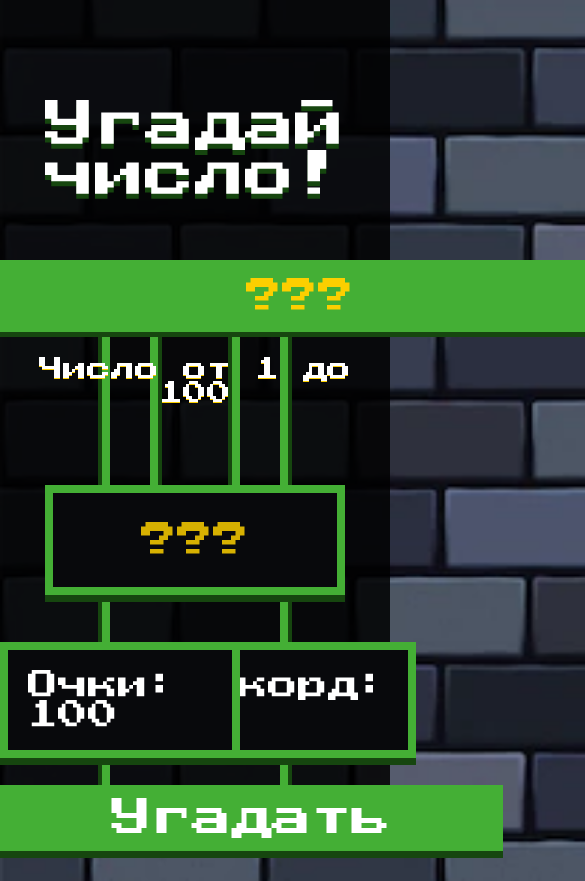
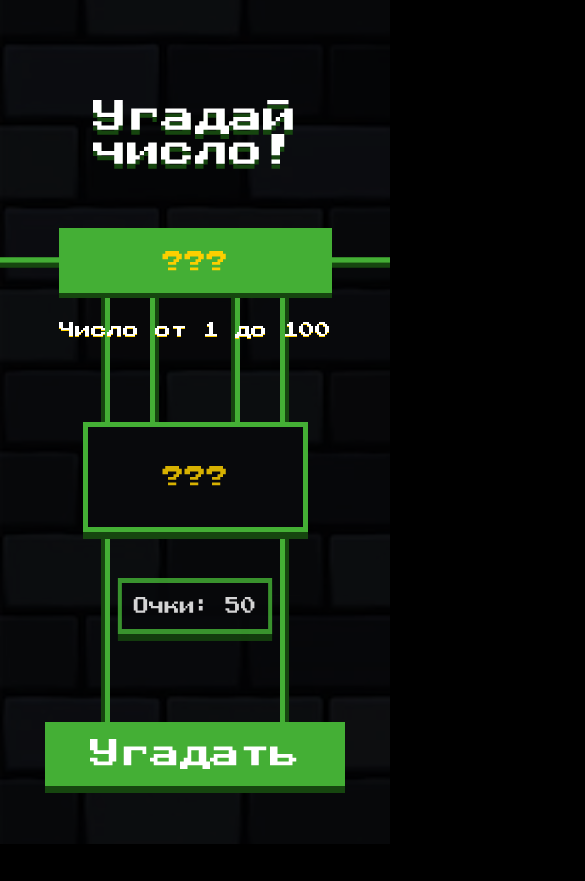
Before and after one commit to RaymONT-Up/guess-the-number, a plain HTML site: page index.html in a window 390 px wide. Both pictures are taken after a click on the button "Начать". Shown: the whole page, 585 px wide, since content can reach past the window. After the commit the page ends 844 px from the top, so only its background shows below. Drawn offline with Linux system fonts and the light colour scheme.

Commit message:
final 1.0

```diff
--- a/css/style.css
+++ b/css/style.css
@@ -15,7 +15,7 @@ body {
 
   color: var(--font-color);
   background-color: #000;
-  background-image: url(../bg.webp);
+  background-image: url(../img/bg.webp);
   background-size: cover;
 }
 body::after {
@@ -102,7 +102,7 @@ body::after {
   max-width: fit-content;
   min-width: 600px;
   box-sizing: border-box;
-  height: 72px;
+  /* height: 72px; */
   padding: 13px 36px;
   margin: 0 auto 25px auto;
 
@@ -142,11 +142,14 @@ body::after {
 .unknown-number-enter:focus-visible {
   outline: none;
 }
+.unknown-number-enter--1 {
+  border: none;
+}
 .unknown-number-enter--2 {
   width: 108px;
 }
 .unknown-number-notice {
-  font-size: 24px;
+  font-size: 20px;
   line-height: 24px;
 
   color: var(--font-color);
@@ -297,31 +300,28 @@ body::after {
   right: 280px;
   bottom: 40px;
 }
-.score {
+
+.now-score {
   position: absolute;
+  right: 0;
+  left: 0;
   top: 43%;
   z-index: 2;
-
+  width: fit-content;
+  margin: 0 auto;
   padding: 20px;
   border: 8px solid var(--green);
 
-  font-size: 30px;
+  font-size: 26px;
   font-weight: 500;
 
   background-color: #08090c;
   box-shadow: 0px 7px 0px var(--green-dark);
 
-  animation-name: scoreAnimate;
   animation-delay: 2s;
   animation-duration: 1.5s;
   animation-fill-mode: forwards;
   opacity: 0;
-}
-.now-score {
-  right: 150px;
-}
-.best-score {
-  left: 150px;
 }
 
 .animate-line--1 {
@@ -436,3 +436,59 @@ body::after {
     transform: scale(1, 1);
   }
 }
+
+@media (max-width: 725px) {
+  .title {
+    font-size: 40px;
+    line-height: 100%;
+  }
+  .unknown-number {
+    min-width: 70%;
+    font-size: 30px;
+  }
+  .unknown-number-notice {
+    font-size: 18px;
+  }
+}
+@media (max-width: 590px) {
+  .unknown-number {
+    font-size: 22px;
+  }
+  .unknown-number-notice {
+    font-size: 16px;
+  }
+  .btn-line--3,
+  .btn-line--4 {
+    display: none;
+  }
+  .cheack-line--1,
+  .cheack-line--2,
+  .unknown-number-line {
+    height: 5px;
+  }
+  .cheack-line--3,
+  .cheack-line--4,
+  .btn-line--1,
+  .btn-line--2 {
+    width: 5px;
+  }
+
+  .title {
+    font-size: 34px;
+  }
+  .cheack-input {
+    width: 225px;
+    font-size: 22px;
+    border-width: 5px;
+  }
+  .now-score {
+    padding: 14px;
+    font-size: 18px;
+    border-width: 5px;
+  }
+  .btn-start {
+    width: 300px;
+    font-size: 30px;
+    padding: 12px;
+  }
+}
--- a/index.html
+++ b/index.html
@@ -11,7 +11,7 @@
       rel="stylesheet"
     />
     <link rel="stylesheet" href="css/style.css" />
-    <link rel="shortcut icon" href="favicon.svg" type="image/x-icon" />
+    <link rel="shortcut icon" href="img/favicon.svg" type="image/x-icon" />
     <script defer src="js/script.js"></script>
     <title>Угадай Число!</title>
   </head>
@@ -25,18 +25,18 @@
           От
           <input
             class="unknown-number-enter unknown-number-enter--1"
+            disabled
             min="1"
             max="1000"
             value="1"
             type="number"
-            onkeydown="this.style.width = ((this.value.length + 1) *  36) + 'px';"
           />
           до
           <input
             class="unknown-number-enter unknown-number-enter--2"
             value="100"
             type="number"
-            min="2"
+            min="10"
             max="1000"
             onkeydown="this.style.width = ((this.value.length + 1) *  36) + 'px';"
           />
@@ -44,17 +44,26 @@
         <div class="unknown-number-line line unknown-number-line--2"></div>
       </div>
 
-      <div class="unknown-number-notice">Введите числа от 1 до 1000</div>
+      <div class="unknown-number-notice">Введите число от 10 до 1000</div>
     </div>
     <div class="bottom">
       <form class="cheack-wrapper">
         <span class="cheack-line line cheack-line--1"></span>
         <span class="cheack-line line cheack-line--2"></span>
-        <input class="cheack-input" type="number" placeholder="???" />
+        <input
+          class="cheack-input"
+          type="number"
+          disabled
+          placeholder="???"
+          min="1"
+        />
         <span class="cheack-line line cheack-line--3"></span>
         <span class="cheack-line line cheack-line--4"></span>
-        <span class="best-score score">Рекорд: 0</span>
-        <span class="now-score score">Очки: 100</span>
+
+        <span class="now-score">
+          Очки:
+          <span class="score">0</span>
+        </span>
       </form>
       <div class="btn-wrapper">
         <span class="btn-line line btn-line--1"></span>
--- a/js/script.js
+++ b/js/script.js
@@ -1,7 +1,6 @@
 "use strict";
 
 // Анимация печати текста
-
 let typeWriterIndex = 0;
 let typeWriterText = "гадай число!";
 let typeWriterPlace = document.querySelector(".title");
@@ -14,66 +13,127 @@ function typeWriter() {
 }
 typeWriter();
 
-//
+// Основные переменные
 const fromNum = document.querySelector(".unknown-number-enter--1"),
   toNum = document.querySelector(".unknown-number-enter--2"),
   btnStart = document.querySelector(".btn-start"),
   cheackForm = document.querySelector(".cheack-wrapper"),
   cheackNum = document.querySelector(".cheack-input"),
   unknownNumber = document.querySelector(".unknown-number"),
-  noticeNum = document.querySelector(".unknown-number-notice");
+  noticeNum = document.querySelector(".unknown-number-notice"),
+  nowScore = document.querySelector(".score");
 
-let cheackBtn;
+let numberRound = 0;
 let randomNumber;
-let guessedRight;
 
+// Генерирует случайное число в диапозоне от до
 function generateRandomNum(min, max) {
   randomNumber = Math.floor(Math.random() * (max - min + 1)) + min;
 }
 
-function startGame() {
-  // Если нету ошибок
-  if (
-    Number(fromNum.value) > 0 &&
-    Number(toNum.value) < 1001 &&
-    Number(toNum.value) > 0 &&
-    Number(fromNum.value) < 1001
-  ) {
+// Если человек угадал число, то генерируется новое число и меняются значения, очки НЕ обнуляются
+function newGame() {
+  cheackNum.value = "";
+  cheackNum.disabled = false;
   btnStart.textContent = "Угадать";
   generateRandomNum(Number(fromNum.value), Number(toNum.value));
   unknownNumber.innerHTML = `<span class="unknown-number-random">???</span>`;
   noticeNum.textContent = `Число от ${fromNum.value} до ${toNum.value}`;
+  console.log(randomNumber);
+  ++numberRound;
+}
 
-    document.querySelector(".cheack-line--1").classList.add("animate-line--1");
-    document.querySelector(".cheack-line--2").classList.add("animate-line--1");
-    document.querySelector(".cheack-line--3").classList.add("animate-line--2");
-    document.querySelector(".cheack-line--4").classList.add("animate-line--2");
+// При нажатие на кнопку "Начать" запускается игра
+function startGame() {
+  // Если нету ошибок
+  if (Number(toNum.value) < 1001 && Number(toNum.value) > 9) {
+    // Если первая игра
+    if (numberRound === 0) {
+      document.querySelector(".now-score").style.animationName = "scoreAnimate";
+      document
+        .querySelector(".cheack-line--1")
+        .classList.add("animate-line--1");
+      document
+        .querySelector(".cheack-line--2")
+        .classList.add("animate-line--1");
+      document
+        .querySelector(".cheack-line--3")
+        .classList.add("animate-line--2");
+      document
+        .querySelector(".cheack-line--4")
+        .classList.add("animate-line--2");
       cheackNum.classList.add("cheack-input-animate");
+      console.log(numberRound);
+    }
 
-    console.log(randomNumber);
+    // Очки = Максимальное число деленное на половину
+    nowScore.textContent = Number(toNum.value / 2);
+    newGame();
   }
 }
+
+// Проверяется введенное число с случайным числом
 function cheackNumFunc() {
+  // Подсказка если случайное число больше/меньше заданого то выводится больше/меньше
+  function promptNum() {
+    if (randomNumber < Number(cheackNum.value)) {
+      return `меньше ${cheackNum.value}`;
+    } else if (randomNumber > Number(cheackNum.value)) {
+      return `больше ${cheackNum.value}`;
+    }
+  }
+  // Калькулятор очков
+  function scoreCalc() {
+    // Если угадал то добавляется максимальное число деленное на 2, 3 раза
+    if (Number(cheackNum.value) === randomNumber) {
+      nowScore.textContent =
+        Number(nowScore.textContent) +
+        Math.ceil(Number(toNum.value / 2 / 2 / 2));
+    } else {
+      // Если не угадал убовляются колво очков деленное максимальное число на , 5 раз
+      nowScore.textContent =
+        Number(nowScore.textContent) -
+        Math.ceil(Number(toNum.value / 2 / 2 / 2 / 2 / 2));
+    }
+  }
+
+  // Если угадал меняются значения и уведовляется об этом
+  if (Number(cheackNum.value.length) !== 0) {
     if (Number(cheackNum.value) === randomNumber) {
       unknownNumber.innerHTML = `<span class="unknown-number-random">${randomNumber}</span>`;
       btnStart.textContent = "Еще раз";
       noticeNum.textContent = `Вы угадали! Это ${randomNumber}`;
-    guessedRight = true;
+
+      scoreCalc();
+      cheackNum.disabled = true;
+
+      //  Если не угадал выводится подсказка число меньше/больше заданогол
+    } else if (Number(cheackNum.value) !== randomNumber) {
+      noticeNum.textContent = `Число от ${fromNum.value} до ${
+        toNum.value
+      }  и ${promptNum()}`;
+      cheackNum.disabled = false;
+      scoreCalc();
+    }
   } else {
-    noticeNum.textContent = `Число от ${fromNum.value} до ${toNum.value} и меньше/больше ${cheackNum.value}`;
-    guessedRight = false;
+    noticeNum.textContent = `Число от ${fromNum.value} до ${toNum.value}  и не пустое значение`;
+  }
+
+  // Если кончились очки, дается возможность начать игру заново
+  if (0 >= Number(nowScore.textContent)) {
+    nowScore.textContent = "0";
+    noticeNum.textContent = "Вы проиграли!";
+    btnStart.textContent = "Начать";
+    cheackNum.disabled = true;
+    cheackNum.value = `${randomNumber}`;
+    unknownNumber.innerHTML = `<span class="unknown-number-random">${randomNumber}</span>`;
   }
 }
+
 // Input значения если меньше 1 или больше 1000 выделяет ошибку и добавляет класс ошибка
-fromNum.addEventListener("input", () => {
-  if (Number(fromNum.value) < 1 || Number(fromNum.value) > 1001) {
-    fromNum.classList.add("unknown-number-enter--error");
-  } else {
-    fromNum.classList.remove("unknown-number-enter--error");
-  }
-});
+
 toNum.addEventListener("input", () => {
-  if (Number(toNum.value) < 1 || Number(toNum.value) > 1001) {
+  if (Number(toNum.value) < 10 || Number(toNum.value) >= 1001) {
     toNum.classList.add("unknown-number-enter--error");
   } else {
     toNum.classList.remove("unknown-number-enter--error");
@@ -87,7 +147,7 @@ btnStart.addEventListener("click", () => {
   } else if (btnStart.textContent === "Угадать") {
     cheackNumFunc();
   } else if (btnStart.textContent === "Еще раз") {
-    startGame();
+    newGame();
   }
 });
 
```
Also changed, not shown: favicon.svg (deleted), img/bg.webp (renamed from bg.webp), img/favicon.svg (added). Lines whose indentation alone changed are shown as unchanged.
